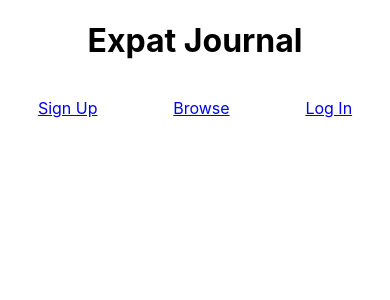
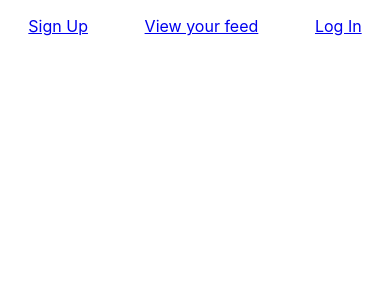
Before and after one commit to ExpatJournal/Front-End, a React (Create React App) app in the folder expat-journal/: page / in a window 390 px wide. Shown: the top 300 px of the page. Built offline with nearby package versions, Linux system fonts and the light colour scheme.

Commit message:
Starting on hamburger nav

```diff
--- a/expat-journal/package.json
+++ b/expat-journal/package.json
@@ -6,6 +6,7 @@
     "axios": "^0.19.0",
     "formik": "^1.5.8",
     "react": "^16.9.0",
+    "react-burger-menu": "^2.6.11",
     "react-dom": "^16.9.0",
     "react-router": "^5.0.1",
     "react-router-dom": "^5.0.1",
--- a/expat-journal/src/App.js
+++ b/expat-journal/src/App.js
@@ -3,10 +3,12 @@ import SignUp from "./components/SignUp";
 import Welcome from "./components/Welcome";
 import Feed from "./components/Feed";
 import Nav from "./components/Nav";
+import HamburgerNav from "./components/HamburgerNav";
 import DummyData from "./DummyData";
 import { axiosWithAuth } from "./utils/axiosWithAuth";
 import { BrowserRouter as Router, Route, Link } from "react-router-dom";
 import "./App.css";
+
 
 // Contexts
 import { PostsContext } from "./contexts/PostsContext";
@@ -16,7 +18,7 @@ function App() {
   const [user, setUser] = useState([]);
   const [allPosts, setAllPosts] = useState([]);
 
-  // console.log('DummyData', DummyData);
+  console.log('DummyData', DummyData);
 
   const addPost = post => {
     axiosWithAuth()
@@ -69,11 +71,10 @@ function App() {
       <PostsContext.Provider value={{ allPosts, DummyData }}>
         <UserContext.Provider value={{ user, addPost, removePost, editPost }}>
           <div className="App">
-            <Nav />
+            <HamburgerNav />
             <Route exact path="/" component={Welcome} />
             <Route exact path="/signup" component={SignUp} />
-            <Route exact path="/feed" render={props => <Feed {...props} />} />
-            {/* <Route exact path="/signup" component={SignUp} /> */}
+            <Route exact path="/feed" component={Feed}/>
           </div>
         </UserContext.Provider>
       </PostsContext.Provider>
--- a/expat-journal/src/DummyData.js
+++ b/expat-journal/src/DummyData.js
@@ -22,7 +22,7 @@ const DummyData = [
     location: 'East Texas',
     imgURL: 'https://images.pexels.com/photos/2679814/pexels-photo-2679814.jpeg?auto=compress&cs=tinysrgb&dpr=2&h=750&w=1260',
     id:4},
-///Edit here
+
     {username: "KoreaFan123",
     content: 'Lorem ipsum dolor sit amet, consectetur adipisicing elit, sed do eiusmod tempor incididunt ut labore et dolore magna aliqua.',
     location: 'South Africa',
--- a/expat-journal/src/components/Feed.js
+++ b/expat-journal/src/components/Feed.js
@@ -2,7 +2,8 @@ import React, { useContext } from 'react'
 import { PostsContext } from '../contexts/PostsContext'
 import FeedCard from './FeedCard'
 
-const Feed = (props) => {
+const Feed = () => {
+
 
   const { DummyData } = useContext(PostsContext)
   console.log('DummyData', DummyData);
--- /dev/null
+++ b/expat-journal/src/components/HamburgerNav.js
@@ -0,0 +1,16 @@
+import React from 'react'
+import { Link } from "react-router-dom";
+import { slide as Menu } from 'react-burger-menu'
+
+const Nav = (props) => {
+return(
+  <div className="nav-wrapper">
+    <div className="nav">
+      <p><Link to="/signup">Sign Up</Link></p>
+      <p><Link to="/feed">View your feed</Link></p>
+      <p><Link to="/login">Log In</Link></p>
+    </div>
+  </div>
+  )
+}
+export default Nav
```
Also changed, not shown: 1 other file (tests, documents, lock files or other folders).
